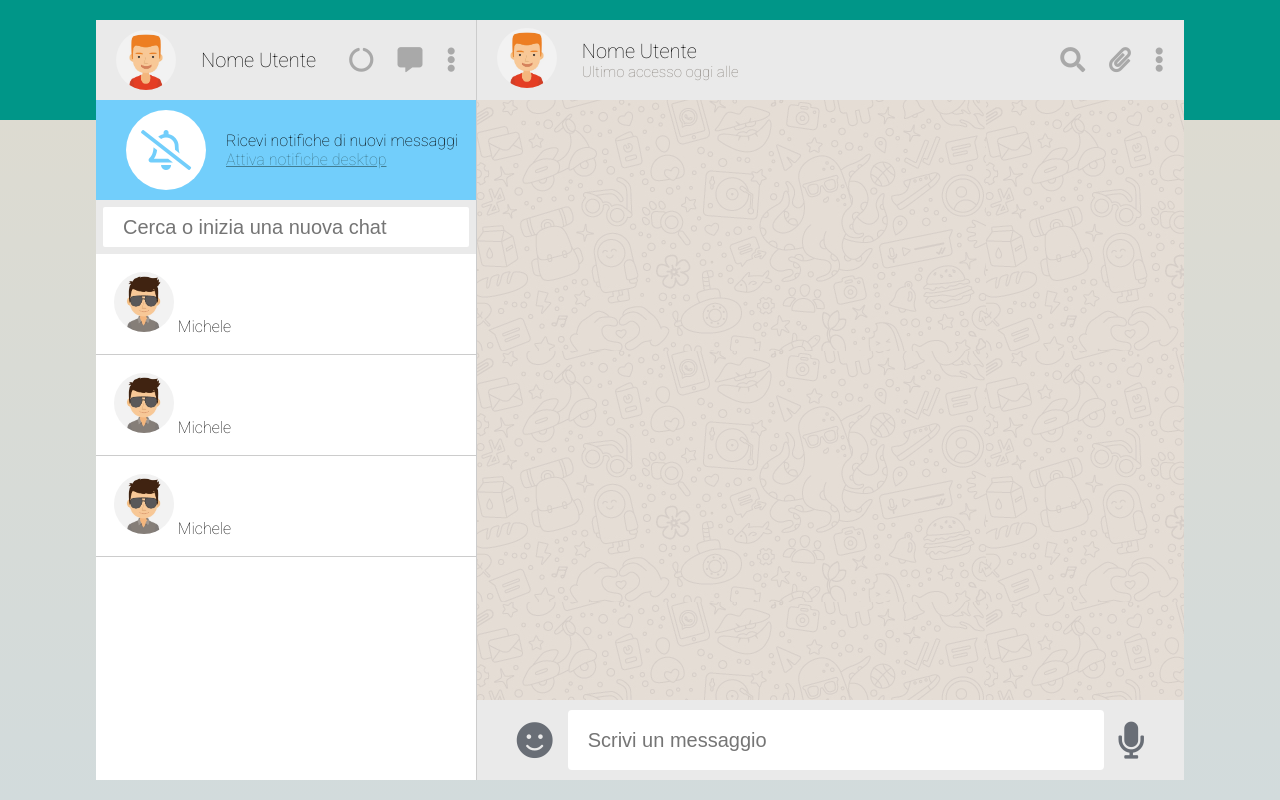
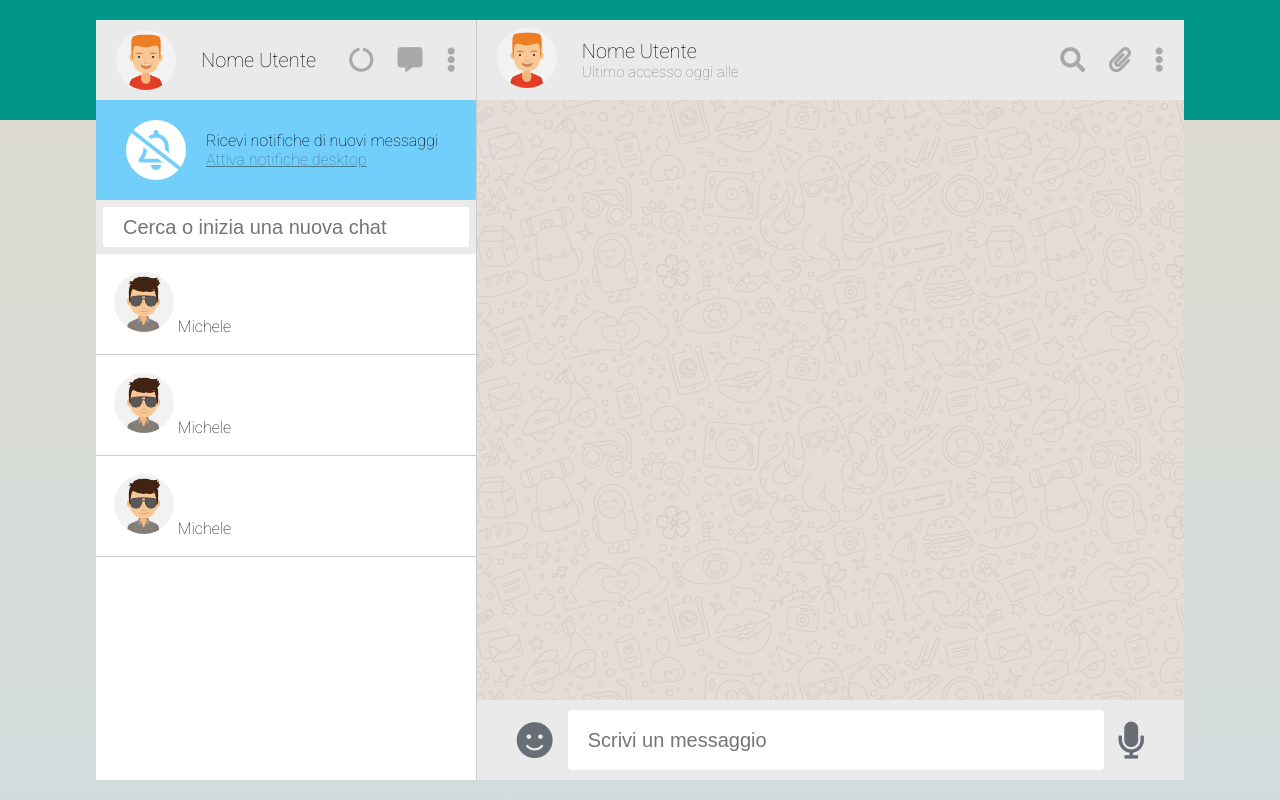
Before and after one commit to edoardo993/js-html-css-boolzap, a plain HTML site: page index.html in a window 1280 px wide. Drawn offline with Linux system fonts and the light colour scheme.

Commit message:
modifiche CSS

```diff
--- a/css/style.css
+++ b/css/style.css
@@ -66,11 +66,11 @@ body{
 .notifications i{
     font-size: 40px;
     color: #72CEFB;
-    line-height: 80px;
+    line-height: 60px;
 }
 .bckgrnd-font{
-    height:80px;
-    width: 80px;
+    height:60px;
+    width: 60px;
     background: #fff;
     border-radius: 50%;
     margin: 0 20px 0 30px;
```
